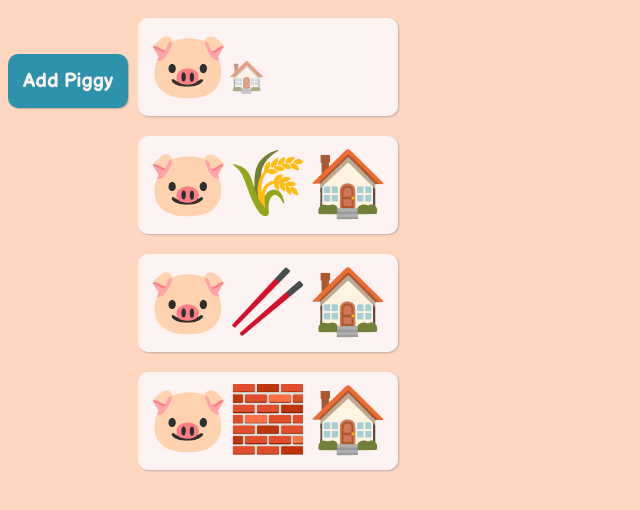
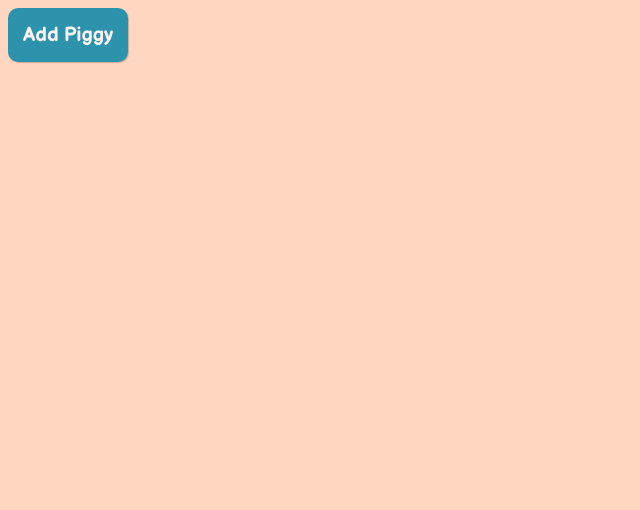
Before and after one commit to juanojeda/piggies-use-effect, a React (Create React App) app: page / in a window 1280 px wide. Shown: the top 510 px of the page, without its empty margins (0-640 px from the left). Built offline with nearby package versions, Linux system fonts and the light colour scheme.

Commit message:
add piggies on click

```diff
--- a/src/App.tsx
+++ b/src/App.tsx
@@ -1,25 +1,32 @@
 import styled from "styled-components";
 import { Piggy } from "./components/Piggy";
 import { Button } from "./components/Button";
+import { useState } from "react";
 
 const PigStack = styled.div`
   display: inline-flex;
   flex-direction: column;
   justify-content: flex-start;
+  align-items: flex-start;
 `;
 
 function App() {
 
-  const handleAddPiggy = (): void => {};
+  const [piggiesCount, setPiggiesCount] = useState(0);
+
+  const handleAddPiggy = (): void => {
+    if (piggiesCount < 3) {
+      setPiggiesCount(i => i + 1);
+    }
+  };
 
   return (
     <>
       <Button onClick={handleAddPiggy} isDisabled={false} />
-    <PigStack>
-      <Piggy index={0} />
-      <Piggy material="hay" index={1} />
-      <Piggy material="twigs" index={2} />
-      <Piggy material="bricks" index={3} />
+      <PigStack>
+        {Array(piggiesCount).fill(null).map((_, i) => (
+          <Piggy key={i} index={i} />
+        ))}
       </PigStack>
       </>
   );
--- a/src/components/Button.tsx
+++ b/src/components/Button.tsx
@@ -1,8 +1,8 @@
-import { FC } from 'react';
+import { FC, MouseEventHandler } from 'react';
 import styled from "styled-components";
 
 interface IButtonProps {
-  onClick: Function;
+  onClick: MouseEventHandler;
   isDisabled: boolean;
 }
 
@@ -14,6 +14,7 @@ const StyledButton = styled.button`
   box-shadow: .1rem .1rem .1rem rgba(0,0,0,0.2);
   color: var(--white);
   cursor: pointer;
+  display: block;
   font-family: inherit;
   font-size: 2rem;
   padding: 1.5rem;
@@ -28,7 +29,7 @@ const StyledButton = styled.button`
 `;
 
 export const Button: FC<IButtonProps> = ({onClick, isDisabled}) => (
-  <StyledButton>
+  <StyledButton onClick={onClick} disabled={isDisabled}>
     Add Piggy
   </StyledButton>
 );
```
